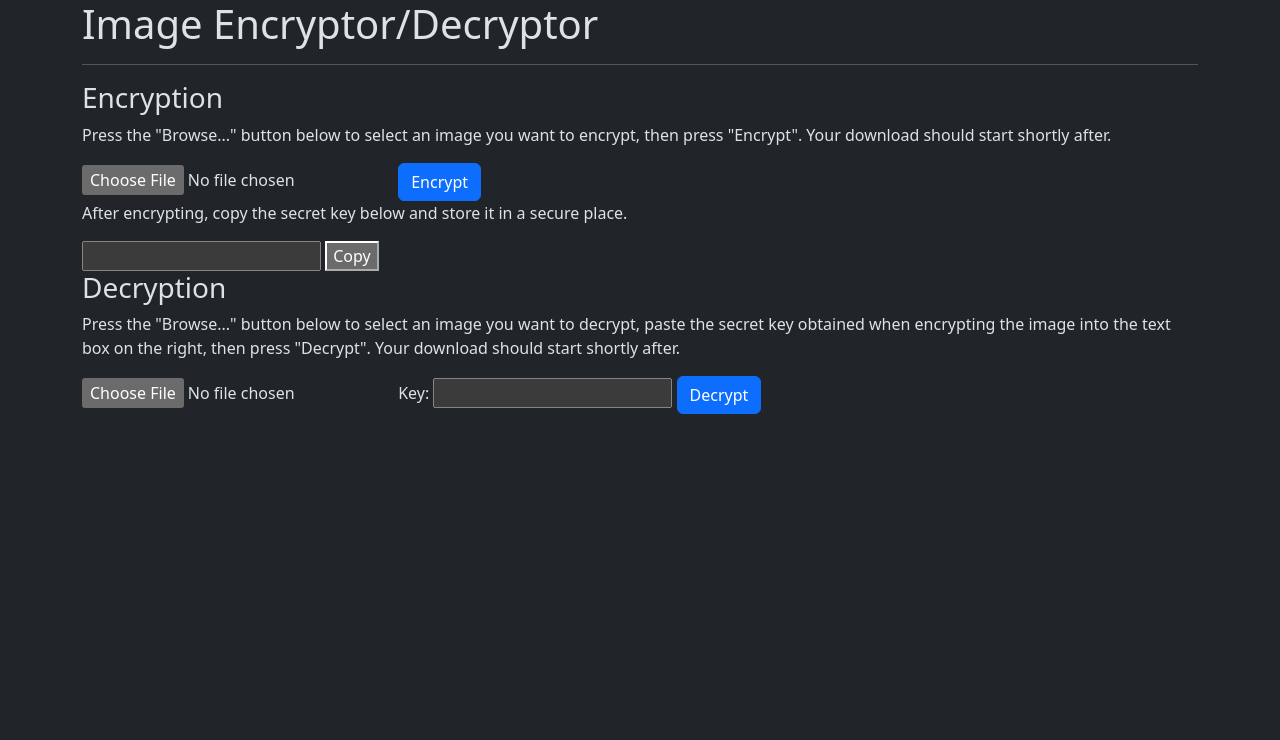
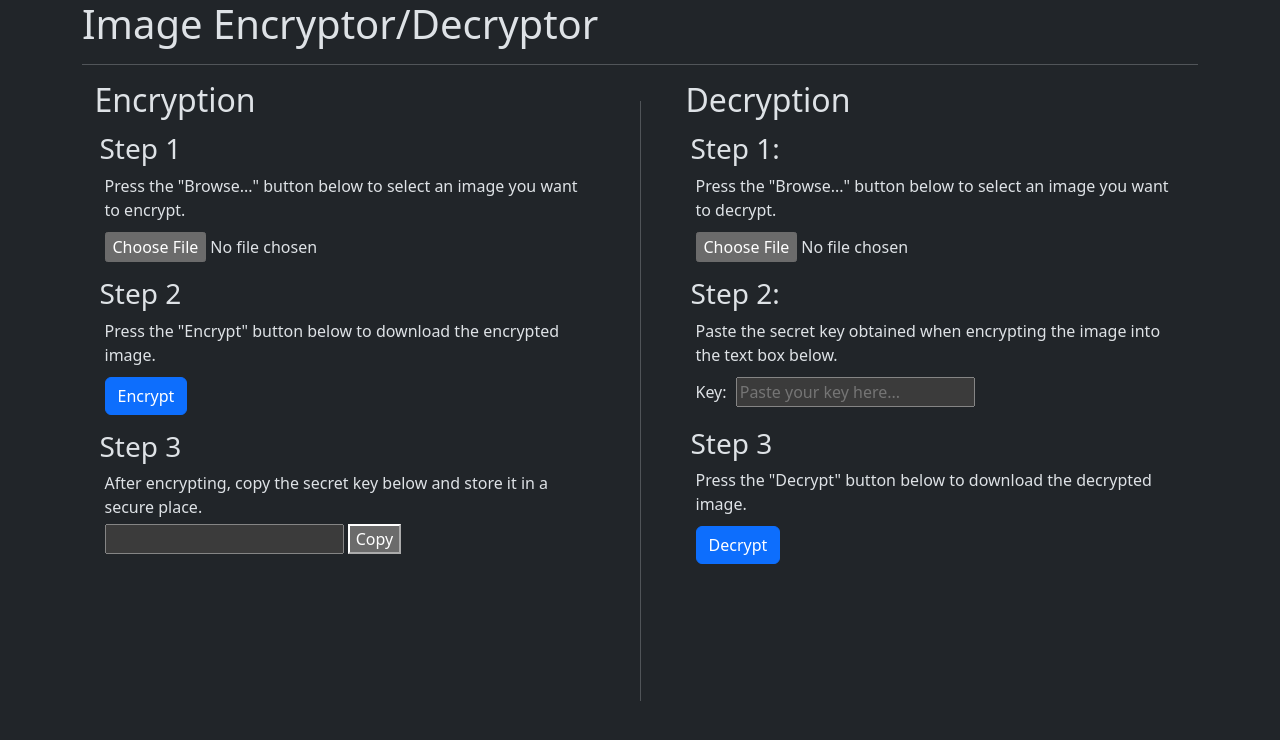
Before and after one commit to junrainlim/FIT3162-MCS18, a Flask app: page / in a window 1280 px wide. Shown: the top 740 px of the page. Run offline with Flask 3, Linux system fonts and the light colour scheme; some libraries are stand-ins or nearby versions.

Commit message:
Frontend improvements

```diff
--- a/templates/index.html
+++ b/templates/index.html
@@ -72,10 +72,7 @@
           "file",
           document.getElementById("decrypt-image-input").files[0]
         );
-        data.append(
-          "key",
-          document.getElementById("decrypt-key-input").value
-        );
+        data.append("key", document.getElementById("decrypt-key-input").value);
         const response = await fetch("/decrypt", {
           method: "POST",
           body: data,
@@ -108,18 +105,29 @@
           })
           .catch((error) => {});
       };
-
     </script>
 
     <div class="container">
       <h1 class="bd-title">Image Encryptor/Decryptor</h1>
       <hr />
       <p class="alert alert-danger" hidden="true" id="error-display"></p>
-      <h3>Encryption</h3>
-      <p>
+      <div
+        style="
+          display: flex;
+          flex-direction: row;
+          justify-content: space-around;
+        "
+      >
+        <div style="max-width: 500px">
+          <h2>Encryption</h2>
+          <div
+            style="display: flex; flex-direction: column; justify-items: center"
+          >
+            <div style="margin: 5px">
+              <h3>Step 1</h3>
+              <p style="margin: 5px">
                 Press the "Browse..." button below to select an image you want
-        to encrypt, then press "Encrypt". Your download should start shortly
-        after.
+                to encrypt.
               </p>
               <input
                 type="file"
@@ -127,20 +135,56 @@
                 class="form-control-file"
                 name="file"
                 id="encrypt-image-input"
+                style="margin: 5px"
               />
-      <button onclick="encrypt()" class="btn btn-primary">Encrypt</button>
-      <p>
+            </div>
+            <div style="margin: 5px">
+              <h3>Step 2</h3>
+              <p style="margin: 5px">
+                Press the "Encrypt" button below to download the encrypted
+                image.
+              </p>
+              <button
+                onclick="encrypt()"
+                class="btn btn-primary"
+                style="margin: 5px"
+              >
+                Encrypt
+              </button>
+            </div>
+            <div style="margin: 5px">
+              <h3>Step 3</h3>
+              <p style="margin: 5px">
                 After encrypting, copy the secret key below and store it in a
                 secure place.
               </p>
-      <input type="password" readonly="readonly" id="encrypt-key-output" />
+              <div style="margin: 5px">
+                <input
+                  type="password"
+                  readonly="readonly"
+                  id="encrypt-key-output"
+                />
                 <button onclick="copyKey()">Copy</button>
-      <br />
-      <h3>Decryption</h3>
-      <p>
+              </div>
+            </div>
+          </div>
+        </div>
+        <div
+          style="
+            border-left: var(--bs-border-width) solid rgb(222, 226, 230);
+            opacity: 0.25;
+            height: 600px;
+            margin: 20px;
+          "
+        ></div>
+        <div style="max-width: 500px">
+          <h2>Decryption</h2>
+          <div style="display: flex; flex-direction: column">
+            <div style="margin: 5px">
+              <h3>Step 1:</h3>
+              <p style="margin: 5px">
                 Press the "Browse..." button below to select an image you want
-        to decrypt, paste the secret key obtained when encrypting the image
-        into the text box on the right, then press "Decrypt". Your download should start shortly after.
+                to decrypt.
               </p>
               <input
                 type="file"
@@ -148,9 +192,42 @@
                 class="form-control-file"
                 name="file"
                 id="decrypt-image-input"
+                style="margin: 5px"
               />
-      Key:&nbsp;<input type="password" id="decrypt-key-input" />
-      <button onclick="decrypt()" class="btn btn-primary">Decrypt</button>
+            </div>
+            <div style="margin: 5px">
+              <h3>Step 2:</h3>
+              <p style="margin: 5px">
+                Paste the secret key obtained when encrypting the image into the
+                text box below.
+              </p>
+              <div style="margin: 5px">
+                Key:
+                <input
+                  type="password"
+                  id="decrypt-key-input"
+                  style="margin: 5px"
+                  placeholder="Paste your key here..."
+                />
+              </div>
+            </div>
+            <div style="margin: 5px">
+              <h3>Step 3</h3>
+              <p style="margin: 5px">
+                Press the "Decrypt" button below to download the decrypted
+                image.
+              </p>
+              <button
+                onclick="decrypt()"
+                class="btn btn-primary"
+                style="margin: 5px"
+              >
+                Decrypt
+              </button>
+            </div>
+          </div>
+        </div>
+      </div>
     </div>
   </body>
 </html>
```
Lines whose indentation alone changed are shown as unchanged.
